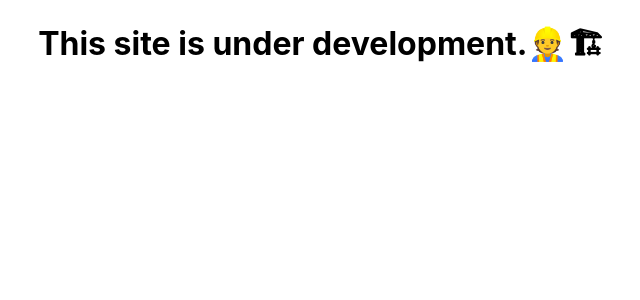
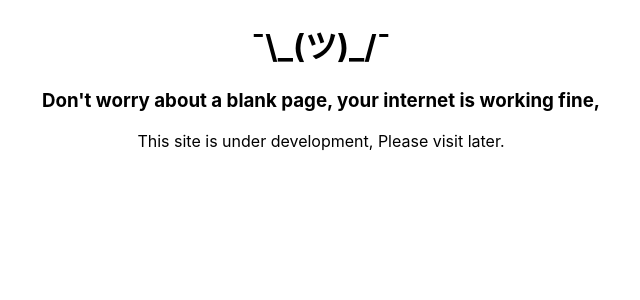
Before and after one commit to nikhiltadikonda/nikhiltadikonda.github.io, a React (Create React App) app: page / in a window 1280 px wide. Shown: the top 300 px of the page, without its empty margins (319-959 px from the left). Built offline with nearby package versions, Linux system fonts and the light colour scheme.

Commit message:
Added About, Projects and Contact sections

```diff
--- /dev/null
+++ b/src/App.js
@@ -0,0 +1,17 @@
+import React from 'react';
+import './styles/App.css';
+import About from './sections/About';
+import Projects from './sections/Projects';
+import Contact from './sections/Contact';
+
+function App() {
+  return (
+    <div>
+      <About />
+      <Projects />
+      <Contact />
+    </div>
+  );
+}
+
+export default App;
--- a/src/components/App.js
+++ /dev/null
@@ -1,12 +0,0 @@
-import React from 'react';
-import '../styles/App.css';
-
-function App() {
-  return (
-    <div className="App">
-      <h1>This site is under development.👷🏗</h1>
-    </div>
-  );
-}
-
-export default App;
--- a/src/index.js
+++ b/src/index.js
@@ -1,7 +1,7 @@
 import React from 'react';
 import ReactDOM from 'react-dom';
 import './styles/index.css';
-import App from './components/App';
+import App from './App';
 import reportWebVitals from './vitals/reportWebVitals';
 
 ReactDOM.render(
--- /dev/null
+++ b/src/sections/About.js
@@ -0,0 +1,13 @@
+import React from 'react';
+
+function About(){
+    return(
+        <div>
+            <center>
+                <h1>¯\_(ツ)_/¯</h1>
+            </center>
+        </div>
+    );
+}
+
+export default About;
--- /dev/null
+++ b/src/sections/Contact.js
@@ -0,0 +1,13 @@
+import React from 'react';
+
+function Contact(){
+    return(
+        <div>
+            <center>
+                This site is under development, Please visit later.
+            </center>
+        </div>
+    );
+}
+
+export default Contact;
--- /dev/null
+++ b/src/sections/Projects.js
@@ -0,0 +1,13 @@
+import React from 'react';
+
+function Projects(){
+    return(
+        <div>
+            <center>
+                <h3>Don't worry about a blank page, your internet is working fine,</h3>
+            </center>
+        </div>
+    );
+}
+
+export default Projects;
```
